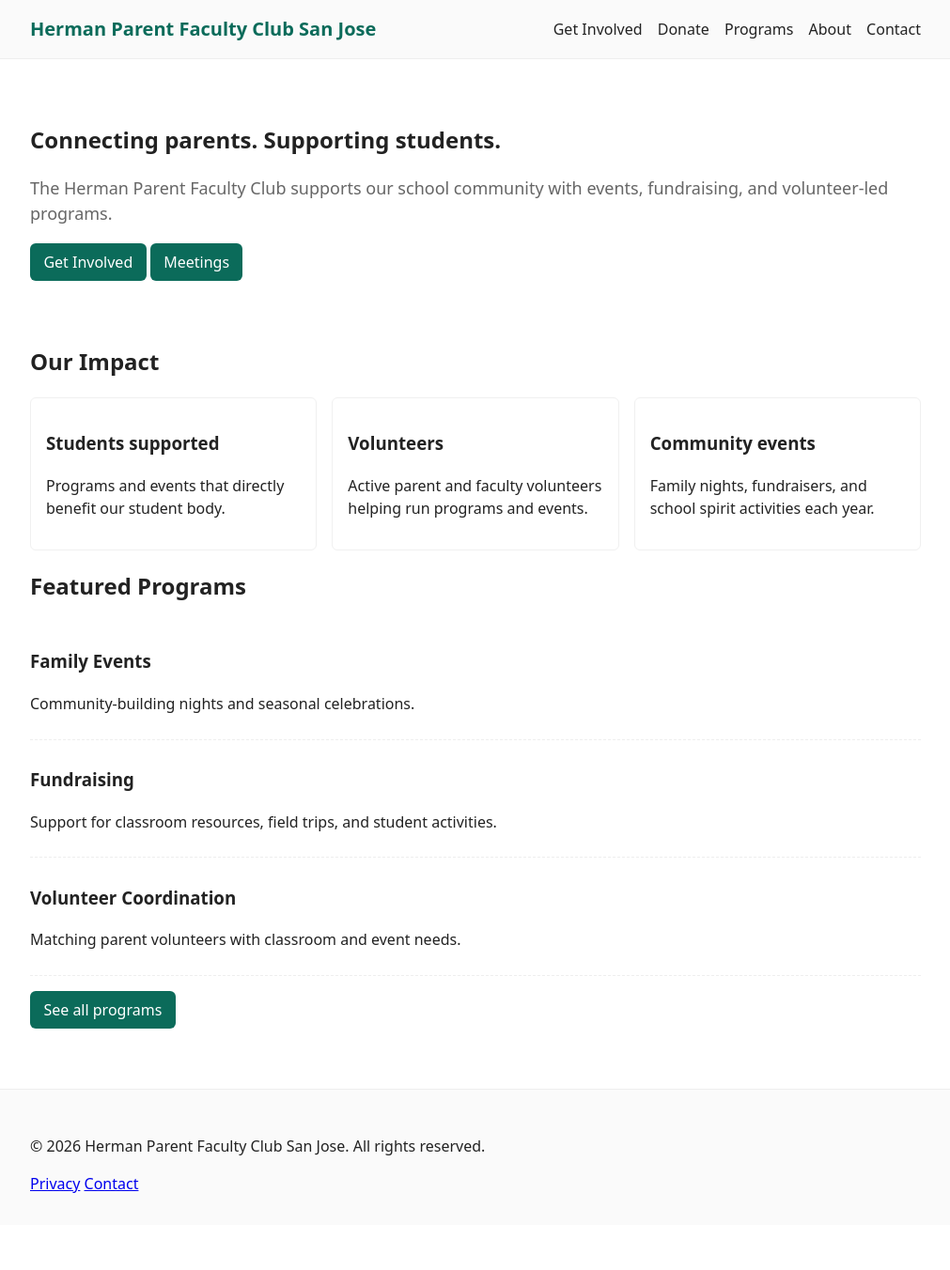
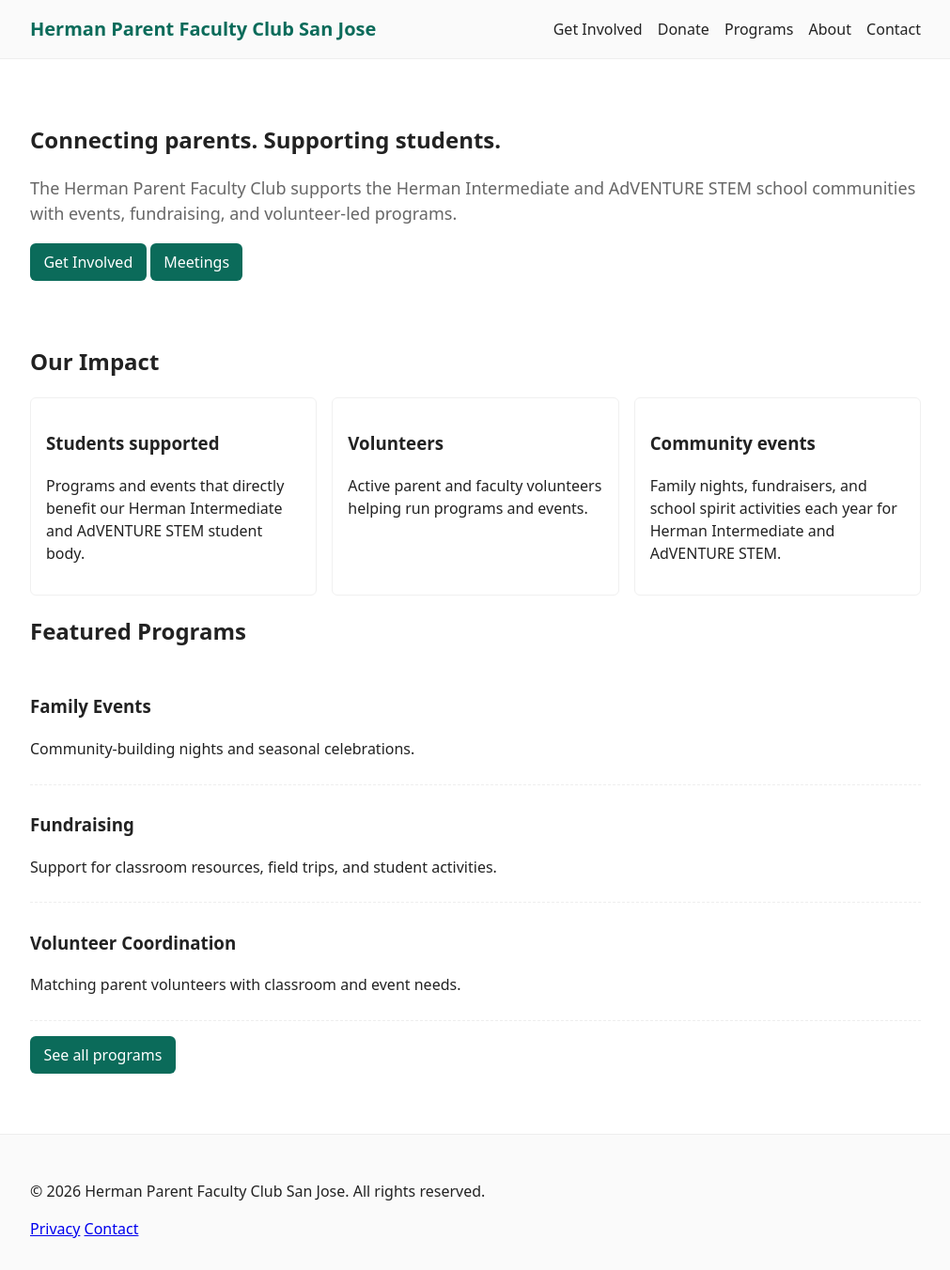
Before and after one commit to hermanparentfacultyclub/www, a Jekyll site: the page built from index.md, in a window 1280 px wide. Shown: the whole page at 94% size, without its empty margins (134-1145 px from the left). Built offline with Jekyll 4.4.1, drawn with Linux system fonts in a browser that asks for light colours; before the commit the page ends 1304 px from its top, so only the background shows below that.

Commit message:
Clarify support for Herman Intermediate and AdVENTURE STEM
Updated descriptions to specify Herman Intermediate and AdVENTURE STEM.

```diff
--- a/index.md
+++ b/index.md
@@ -4,7 +4,7 @@ title: Herman Parent Faculty Club
 ---
 <section class="hero" aria-labelledby="hero-title">
   <h1 id="hero-title">Connecting parents. Supporting students.</h1>
-  <p class="lede">The Herman Parent Faculty Club supports our school community with events, fundraising, and volunteer-led programs.</p>
+  <p class="lede">The Herman Parent Faculty Club supports the Herman Intermediate and AdVENTURE STEM school communities with events, fundraising, and volunteer-led programs.</p>
   <p><a class="btn" href="{{ '/get-involved/' | relative_url }}">Get Involved</a> <a class="btn" href="{{ '/meetings/' | relative_url }}">Meetings</a></p>
 </section>
 
@@ -13,7 +13,7 @@ title: Herman Parent Faculty Club
   <div class="card-grid">
     <article class="card">
       <h3>Students supported</h3>
-      <p>Programs and events that directly benefit our student body.</p>
+      <p>Programs and events that directly benefit our Herman Intermediate and AdVENTURE STEM student body.</p>
     </article>
     <article class="card">
       <h3>Volunteers</h3>
@@ -21,7 +21,7 @@ title: Herman Parent Faculty Club
     </article>
     <article class="card">
       <h3>Community events</h3>
-      <p>Family nights, fundraisers, and school spirit activities each year.</p>
+      <p>Family nights, fundraisers, and school spirit activities each year for Herman Intermediate and AdVENTURE STEM.</p>
     </article>
   </div>
 </section>
```
